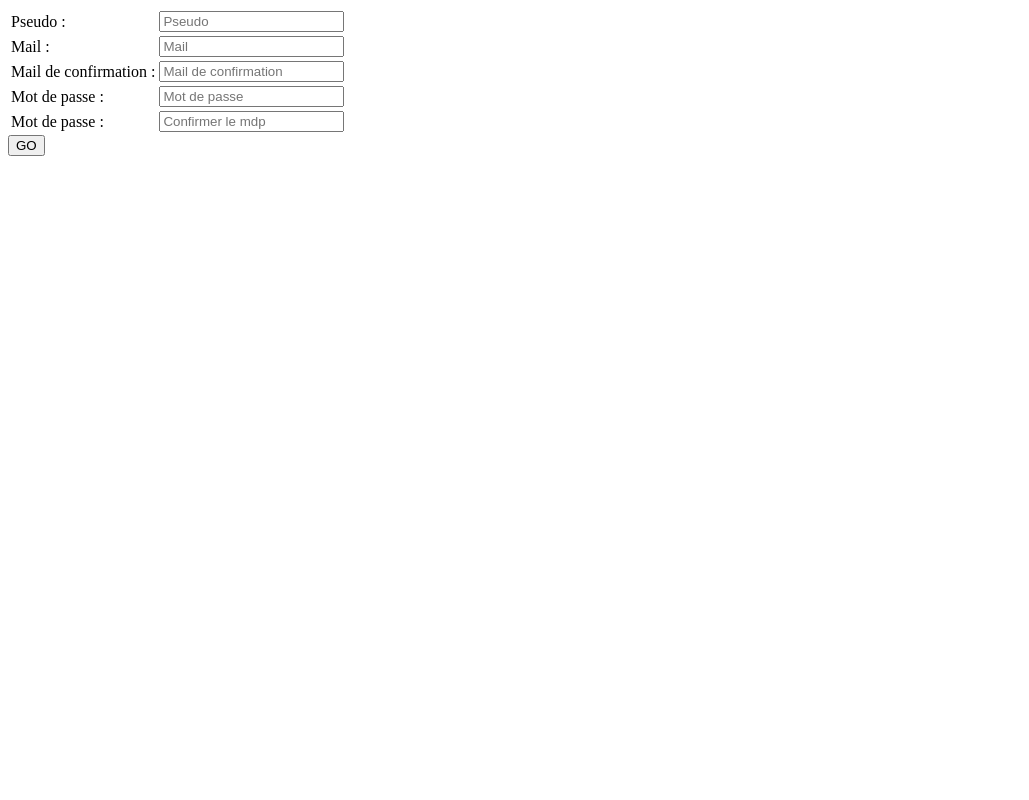
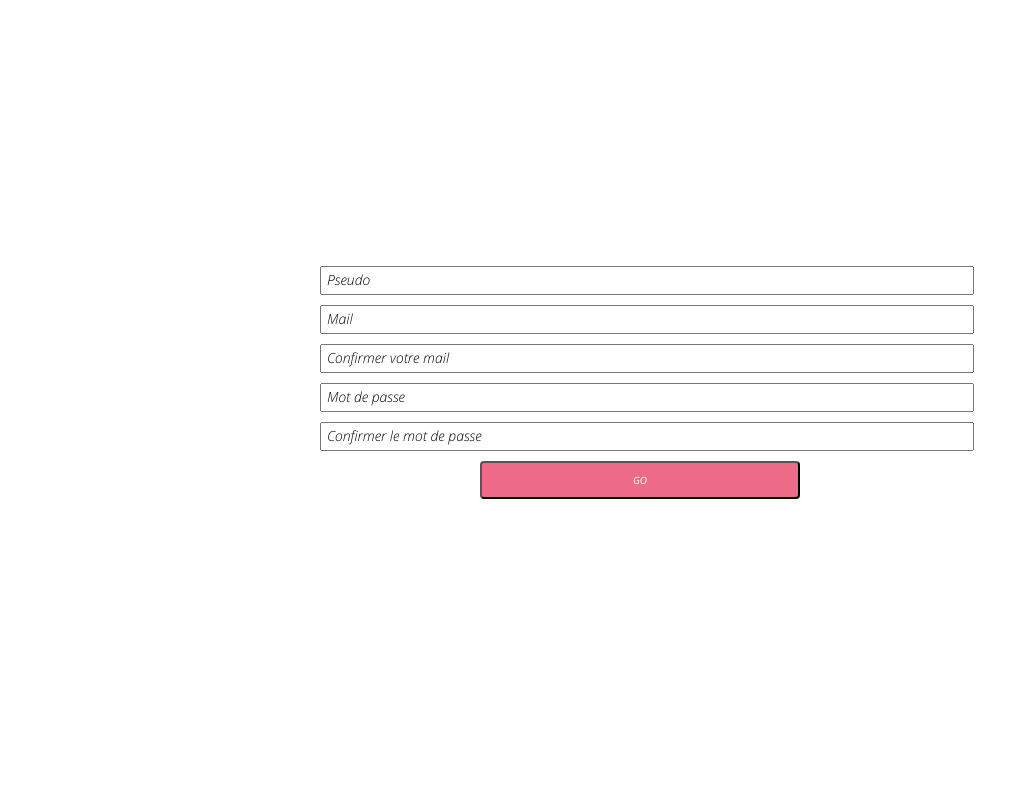
Before and after one commit to Paulehair/FestiGet, a PHP site: page /form.php in a window 1280 px wide. Shown: the whole page, without its empty margins (0-1029 px from the left). Run offline with PHP 8.4, Linux system fonts and the light colour scheme.

Commit message:
form style

```diff
--- /dev/null
+++ b/assets/css/font-face.css
@@ -0,0 +1,49 @@
+@font-face {
+    font-family: "OpenSans-Bold";
+    src: url(../font/OpenSans-Bold.ttf);
+}
+
+@font-face {
+    font-family: "OpenSans-BoldItalic";
+    src: url(../font/OpenSans-BoldItalic.ttf);
+}
+
+@font-face {
+    font-family: "OpenSans-ExtraBold";
+    src: url(../font/OpenSans-ExtraBold.ttf);
+}
+
+@font-face {
+    font-family: "OpenSans-ExtraBoldItalic";
+    src: url(../font/OpenSans-ExtraBoldItalic.ttf);
+}
+
+@font-face {
+    font-family: "OpenSans-Italic";
+    src: url(../font/OpenSans-Italic.ttf);
+}
+
+@font-face {
+    font-family: "OpenSans-Light";
+    src: url(../font/OpenSans-Light.ttf);
+}
+
+@font-face {
+    font-family: "OpenSans-LightItalic";
+    src: url(../font/OpenSans-LightItalic.ttf);
+}
+
+@font-face {
+    font-family: "OpenSans-Regular";
+    src: url(../font/OpenSans-Regular.ttf);
+}
+
+@font-face {
+    font-family: "OpenSans-SemiBold";
+    src: url(../font/OpenSans-SemiBold.ttf);
+}
+
+@font-face {
+    font-family: "OpenSans-SemiBoldItalic";
+    src: url(../font/OpenSans-SemiBoldItalic.ttf);
+}
--- /dev/null
+++ b/assets/css/form.css
@@ -0,0 +1,46 @@
+.center {
+    height:100vh;
+    margin:0 auto;
+}
+
+.form {
+    width: 50%;
+    margin: 0 auto;
+    padding-top: 20%;
+}
+
+.table {
+    width: 100%;
+}
+
+.input {
+    margin-top: 10px;
+    width: 100%;
+    padding: 5px;
+}
+
+input::placeholder {
+    font-family: "OpenSans-LightItalic";
+    font-size: 14px;
+    color: #000;
+}
+
+.input[type=submit] {
+    width: 50%;
+    padding: 10px;
+    border-radius: 4px;
+    font-family: "OpenSans-Italic";
+    font-size: 10px;
+    color: #fff;
+    background-color: #ED6B86;
+    margin: 10px auto;
+    margin-left: 25%;
+}
+
+.message {
+    text-align: center;
+    margin-top: 5em;
+    font-family: "OpenSans-Regular";
+    font-size: 20px;
+    color: #ED6B86;
+}
--- a/assets/css/home.css
+++ b/assets/css/home.css
@@ -58,7 +58,6 @@ margin-right: 30px
 }
 .PP{
   width: 40px;
-
 }
 
 .menu {
--- a/form.php
+++ b/form.php
@@ -18,14 +18,14 @@ if (isset($_POST['formok'])) {
     $mdp = sha1($_POST['mdp']);
     $mdp2 = sha1($_POST['mdp2']);
 
-    //Condition pour vérifier que les champs ne sont pas vides
+    //Check if field is not empty
     if (!empty($_POST['pseudo']) && !empty($_POST['mail']) && !empty($_POST['mail2']) && !empty($_POST['mdp']) && !empty($_POST['mdp2'])) {
-        //Condition pour vérifier que le pseudo ne dépasse pas 255 caractères
+        //Check if pseudo length is under 255char
         $pseudolen = strlen($pseudo);
         if ($pseudolen <= 255) {
-            //Condition pour vérifier que les 2 adresses mails sont bien les mêmes
+            //Check if mail and mail2 are equal
             if ($mail == $mail2) {
-                //Condition avec FILTER_VALIDATE_EMAIL pour vérifier que c'est bien une addresse mail
+                //Condition with FILTER_VALIDATE_EMAIL to check if it's a mail
                 if (filter_var($mail, FILTER_VALIDATE_EMAIL)) {
                     //Condition pour vérifier si le mail existe déjà ou pas
 
@@ -45,7 +45,6 @@ if (isset($_POST['formok'])) {
                     $row = $stmt->fetch(PDO::FETCH_ASSOC);
 
                     $mailExist = $requeteMail->rowCount();
-                    var_dump($mailExist);
                     if ($mailExist == 0) {
                         //Condition pour vérifier que les 2 mots de passe sont bien les mêmes
                         if ($mdp == $mdp2) {
@@ -94,60 +93,48 @@ if (isset($_POST['formok'])) {
     <meta name="viewport"
           content="width=device-width, user-scalable=no, initial-scale=1.0, maximum-scale=1.0, minimum-scale=1.0">
     <meta http-equiv="X-UA-Compatible" content="ie=edge">
+    <link rel="stylesheet" href="assets/css/reset.css">
+    <link rel="stylesheet" href="assets/css/font-face.css">
+    <link rel="stylesheet" href="assets/css/form.css">
     <title>Document</title>
 </head>
 <body>
-    <div>
-        <form method="post" action="">
-            <table>
+    <div class = "center">
+        <form class="form" method="post" action="">
+            <table class="table">
                 <tr>
                     <td>
-                        <label for="pseudo">Pseudo :</label>
-                    </td>
-                    <td>
-                        <input id="pseudo" type="text" placeholder="Pseudo" name="pseudo" value="<?php if (isset($pseudo)) {echo $pseudo;}?>">
+                        <input class="input" id="pseudo" type="text" placeholder="Pseudo" name="pseudo" value="<?php if (isset($pseudo)) {echo $pseudo;}?>">
                     </td>
                 </tr>
                 <tr>
                     <td>
-                        <label for="mail">Mail :</label>
-                    </td>
-                    <td>
-                        <input id="mail" type="email" placeholder="Mail" name="mail" value="<?php if (isset($mail)) {echo $mail;}?>">
+                        <input class="input" id="mail" type="email" placeholder="Mail" name="mail" value="<?php if (isset($mail)) {echo $mail;}?>">
                     </td>
                 </tr>
                 <tr>
                     <td>
-                        <label for="mail2"> Mail de confirmation :</label>
-                    </td>
-                    <td>
-                        <input id="mail2" type="email" placeholder="Mail de confirmation" name="mail2" value="<?php if (isset($mail2)) {echo $mail2;}?>">
+                        <input class="input" id="mail2" type="email" placeholder="Confirmer votre mail" name="mail2" value="<?php if (isset($mail2)) {echo $mail2;}?>">
                     </td>
                 </tr>
                 <tr>
                     <td>
-                        <label for="mdp">Mot de passe :</label>
-                    </td>
-                    <td>
-                        <input id="mdp" type="password" placeholder="Mot de passe" name="mdp">
+                        <input class="input" id="mdp" type="password" placeholder="Mot de passe" name="mdp">
                     </td>
                 </tr>
                 <tr>
                     <td>
-                        <label for="mdp2">Mot de passe :</label>
-                    </td>
-                    <td>
-                        <input id="mdp2" type="password" placeholder="Confirmer le mdp" name="mdp2">
+                        <input class="input" id="mdp2" type="password" placeholder="Confirmer le mot de passe" name="mdp2">
                     </td>
                 </tr>
             </table>
-            <input type="submit" value="GO" name="formok">
+            <input class="input" type="submit" value="GO" name="formok">
         </form>
 
         <?php
         if (isset($emptiness))
         {
-            echo $emptiness;
+            echo '<p class = "message">'.$emptiness.'</p>';
         }
         ?>
 
```
